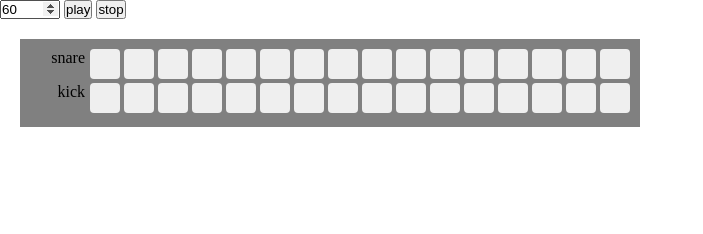
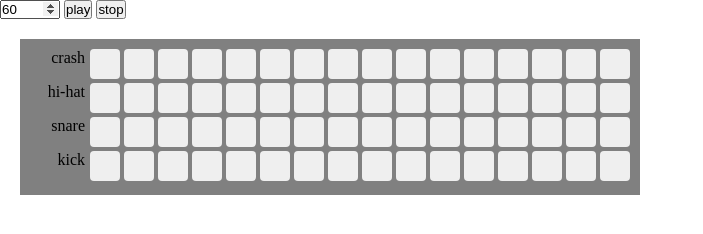
Before and after one commit to roromusic/drum-machine, a website: page app/index.html in a window 1280 px wide. Shown: the whole page, without its empty margins (0-703 px from the left). Drawn offline with Linux system fonts and the light colour scheme; no server answers.

Commit message:
add crash and hi-hat

```diff
--- a/app/app.js
+++ b/app/app.js
@@ -1,6 +1,8 @@
 const cowbellFile = "https://freesound.org/data/previews/34/34272_304419-lq.mp3";
 const kickFile = "https://freesound.org/data/previews/132/132584_2409787-lq.mp3";
 const snareFile = "https://freesound.org/data/previews/13/13750_32468-lq.mp3";
+const hihatFile = "https://freesound.org/data/previews/140/140514_177850-lq.mp3";
+const crashFile = "https://freesound.org/data/previews/13/13244_36719-lq.mp3";
 
 let context = new (window.AudioContext || window.webkitAudioContext)();
 let gainNode = context.createGain();
@@ -47,6 +49,8 @@ async function getBuffer(file, instrument) {
 getBuffer(cowbellFile, "cowbell");
 getBuffer(kickFile, "kick");
 getBuffer(snareFile, "snare");
+getBuffer(hihatFile, "hihat");
+getBuffer(crashFile, "crash");
 
 function setup(instrument) {
    let sourceNode = context.createBufferSource();
@@ -57,6 +61,7 @@ function setup(instrument) {
     beatsLeft += 1;
 
     sourceNode.onended = function(event) {
+      console.log('ended');
       beatsLeft -= 1;
       if(playing === true && beatsLeft === 3){
         playBeat()
--- a/app/index.html
+++ b/app/index.html
@@ -12,6 +12,48 @@
 <button id="play">play</button>
 <button id="stop">stop</button>
 <div id="instruments">
+  <div class="sample" id="crash">
+    <div class="sample-name">crash</div>
+    <div class="notes">
+      <button class="note" data-partial=0></button>
+      <button class="note" data-partial=1></button>
+      <button class="note" data-partial=2></button>
+      <button class="note" data-partial=3></button>
+      <button class="note" data-partial=4></button>
+      <button class="note" data-partial=5></button>
+      <button class="note" data-partial=6></button>
+      <button class="note" data-partial=7></button>
+      <button class="note" data-partial=8></button>
+      <button class="note" data-partial=9></button>
+      <button class="note" data-partial=10></button>
+      <button class="note" data-partial=11></button>
+      <button class="note" data-partial=12></button>
+      <button class="note" data-partial=13></button>
+      <button class="note" data-partial=14></button>
+      <button class="note" data-partial=15></button>
+    </div>
+  </div>
+  <div class="sample" id="hihat">
+    <div class="sample-name">hi-hat</div>
+    <div class="notes">
+      <button class="note" data-partial=0></button>
+      <button class="note" data-partial=1></button>
+      <button class="note" data-partial=2></button>
+      <button class="note" data-partial=3></button>
+      <button class="note" data-partial=4></button>
+      <button class="note" data-partial=5></button>
+      <button class="note" data-partial=6></button>
+      <button class="note" data-partial=7></button>
+      <button class="note" data-partial=8></button>
+      <button class="note" data-partial=9></button>
+      <button class="note" data-partial=10></button>
+      <button class="note" data-partial=11></button>
+      <button class="note" data-partial=12></button>
+      <button class="note" data-partial=13></button>
+      <button class="note" data-partial=14></button>
+      <button class="note" data-partial=15></button>
+    </div>
+  </div>
   <div class="sample" id="snare">
     <div class="sample-name">snare</div>
     <div class="notes">
```
